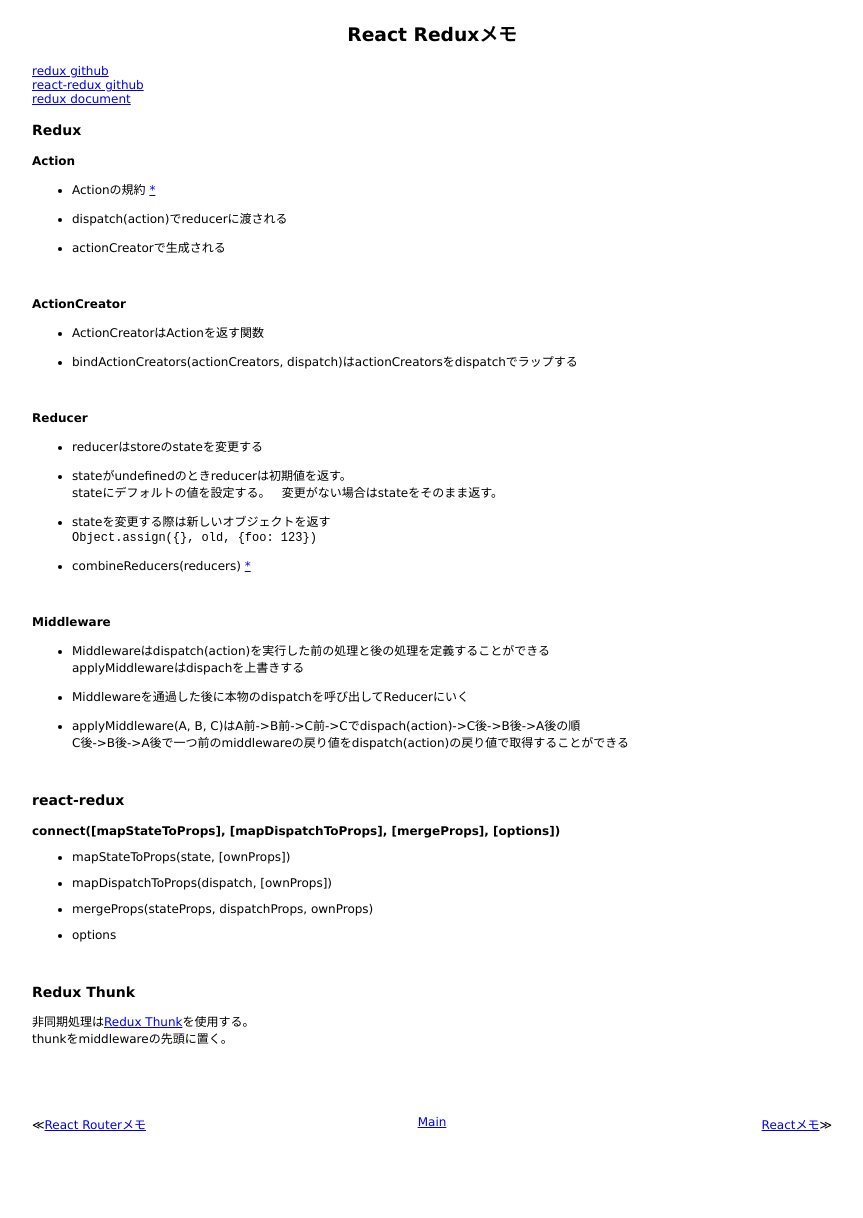
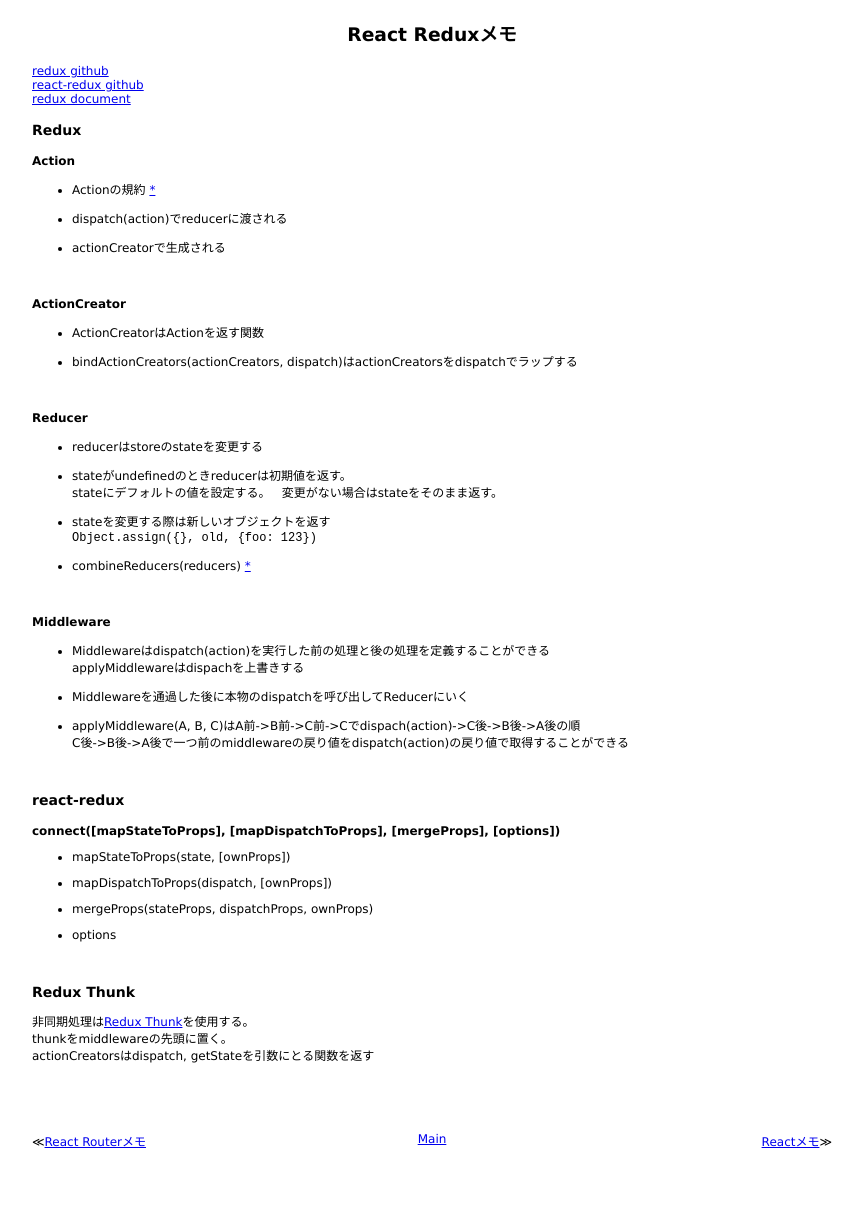
Before and after one commit to 38elements/38elements.github.com, a Jekyll site: the page built from _posts/2017-04-29-react-redux.md, in a window 1280 px wide. Shown: the whole page, without its empty margins (208-1071 px from the left). Built offline with Jekyll 4.4.1, drawn with Linux system fonts in a browser that asks for light colours.

Commit message:
Update 2017-04-29-react-redux.md

```diff
--- a/_posts/2017-04-29-react-redux.md
+++ b/_posts/2017-04-29-react-redux.md
@@ -71,5 +71,6 @@ C後->B後->A後で一つ前のmiddlewareの戻り値をdispatch(action)の戻
 
 非同期処理は[Redux Thunk](https://github.com/gaearon/redux-thunk)を使用する。
 thunkをmiddlewareの先頭に置く。
+actionCreatorsはdispatch, getStateを引数にとる関数を返す
 
 <br>
```
